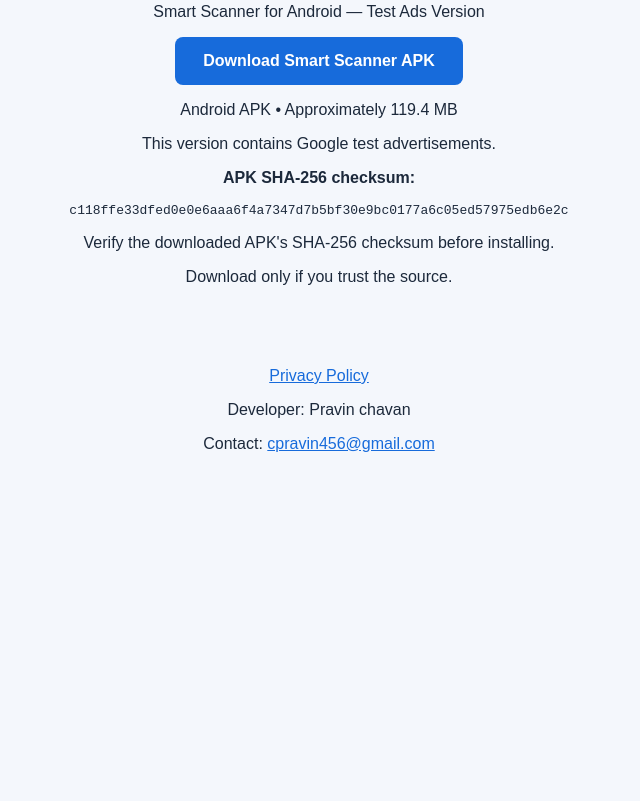
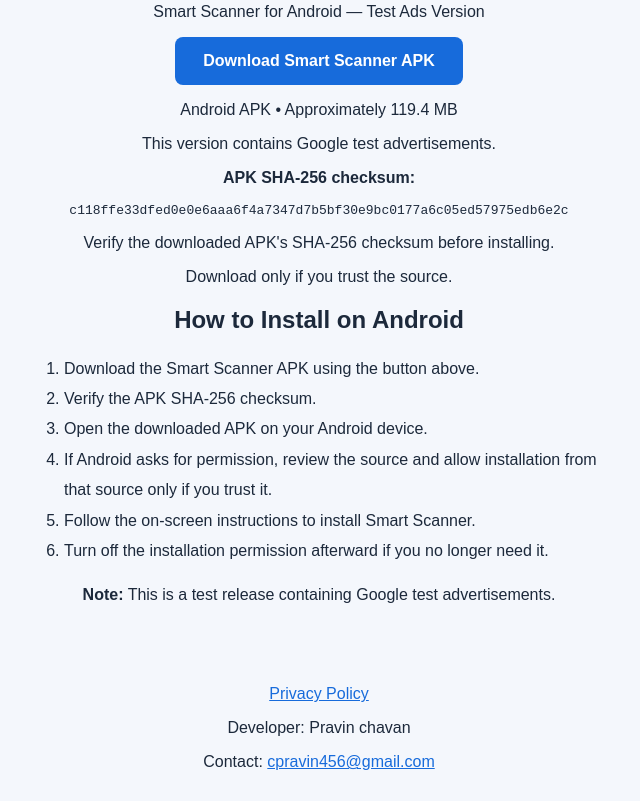
Before and after one commit to cpravin456-sketch/-smart-scanner-website, a plain HTML site: page index.html in a window 1280 px wide. Shown: the part 565-1366 px from the top of the page, without its empty margins (321-961 px from the left). Before the commit the page ends 1064 px from the top, so only its background shows below. Drawn offline with Linux system fonts and the light colour scheme.

Commit message:
Update index.html

```diff
--- a/index.html
+++ b/index.html
@@ -89,6 +89,18 @@ c118ffe33dfed0e0e6aaa6f4a7347d7b5bf30e9bc0177a6c05ed57975edb6e2c
 
 <p>Download only if you trust the source.</p>
 
+<h2>How to Install on Android</h2>
+<ol style="text-align:left; max-width:550px; margin:20px auto; line-height:1.9;">
+  <li>Download the Smart Scanner APK using the button above.</li>
+  <li>Verify the APK SHA-256 checksum.</li>
+  <li>Open the downloaded APK on your Android device.</li>
+  <li>If Android asks for permission, review the source and allow installation from that source only if you trust it.</li>
+  <li>Follow the on-screen instructions to install Smart Scanner.</li>
+  <li>Turn off the installation permission afterward if you no longer need it.</li>
+</ol>
+<p><strong>Note:</strong> This is a test release containing Google test advertisements.</p>
+
+
   </main>
 
   <footer>
```
